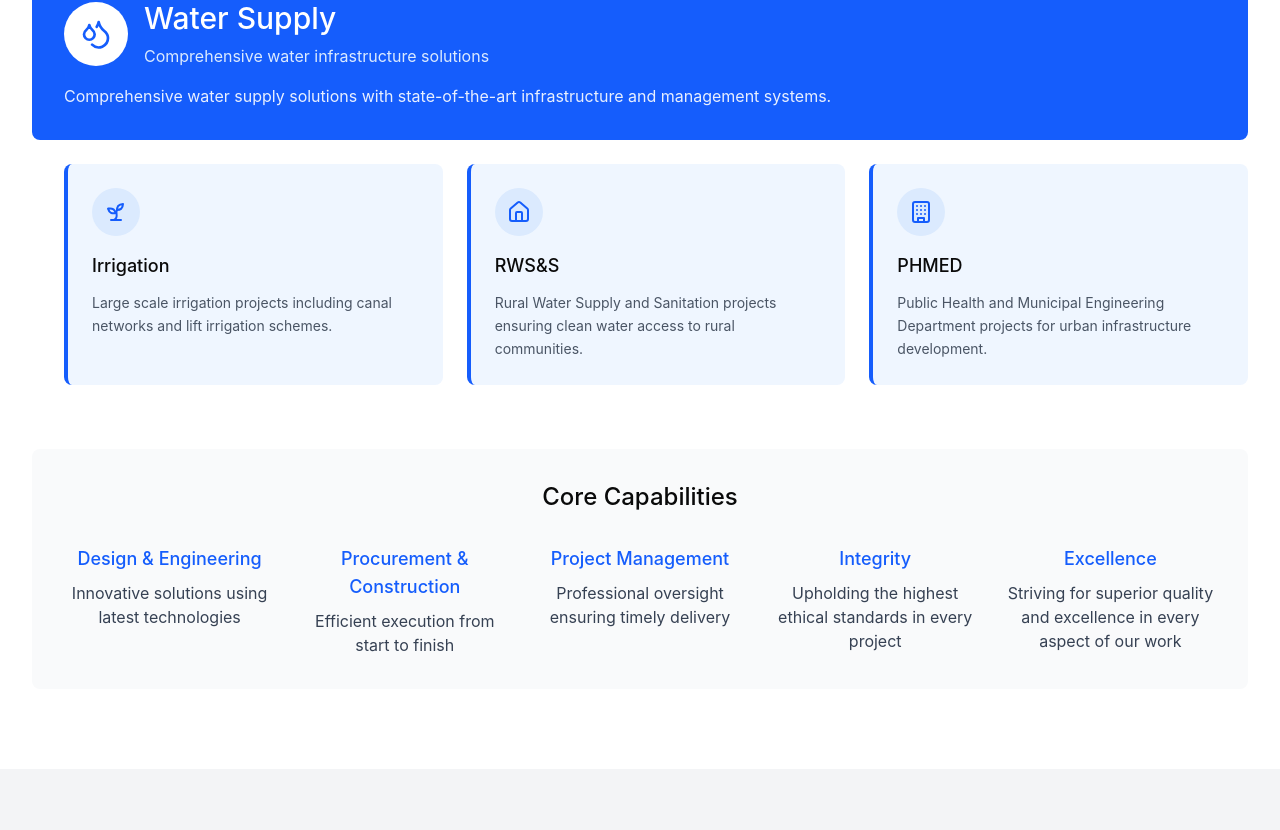
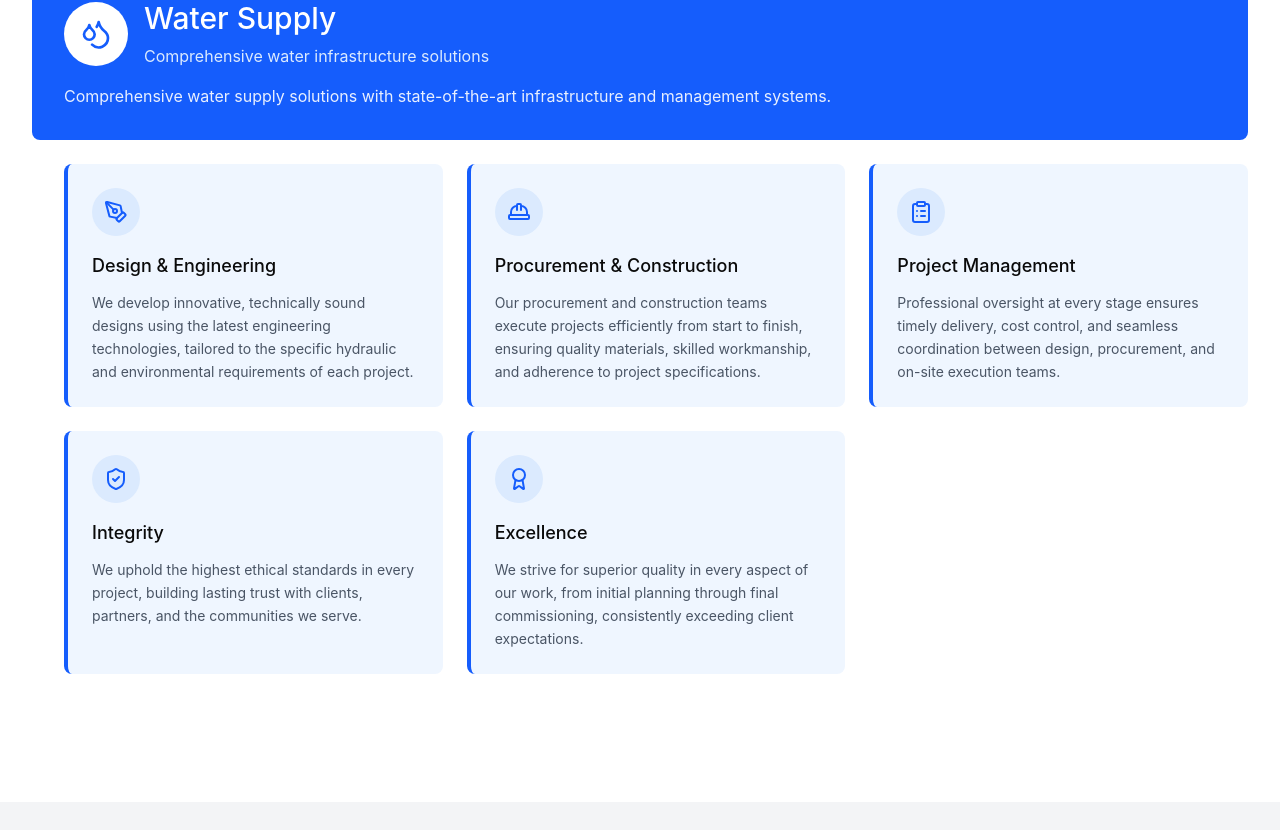
Before and after one commit to Vamsi-054/krishnaenterprises, a React (Vite) app: page / in a window 1280 px wide. Shown: the part 2470-3300 px from the top of the page. Built offline with nearby package versions, Linux system fonts and the light colour scheme.

Commit message:
Refactor Services component with updated icons and layout
Updated service icons and descriptions for clarity and relevance. Adjusted layout for better presentation of core capabilities.

```diff
--- a/src/app/components/Services.tsx
+++ b/src/app/components/Services.tsx
@@ -1,4 +1,4 @@
-import { Droplets, Sprout, Home, Building } from 'lucide-react';
+import { Droplets, PenTool, HardHat, ClipboardList, ShieldCheck, Award } from 'lucide-react';
 
 export function Services() {
   return (
@@ -29,63 +29,56 @@ export function Services() {
             </p>
           </div>
 
-          {/* Water Supply Subcategories */}
-          <div className="grid md:grid-cols-3 gap-6 pl-8">
+          {/* Core Capabilities as Water Supply Subcategories */}
+          <div className="grid md:grid-cols-2 lg:grid-cols-3 gap-6 pl-8">
             <div className="bg-blue-50 rounded-lg p-6 hover:shadow-lg transition-shadow duration-300 border-l-4 border-blue-600">
               <div className="inline-flex items-center justify-center w-12 h-12 rounded-full bg-blue-100 mb-4">
-                <Sprout className="w-6 h-6 text-blue-600" />
+                <PenTool className="w-6 h-6 text-blue-600" />
               </div>
-              <h4 className="text-lg mb-3">Irrigation</h4>
+              <h4 className="text-lg mb-3">Design & Engineering</h4>
               <p className="text-gray-600 text-sm leading-relaxed">
-                Large scale irrigation projects including canal networks and lift irrigation schemes.
+                We develop innovative, technically sound designs using the latest engineering technologies, tailored to the specific hydraulic and environmental requirements of each project.
               </p>
             </div>
 
             <div className="bg-blue-50 rounded-lg p-6 hover:shadow-lg transition-shadow duration-300 border-l-4 border-blue-600">
               <div className="inline-flex items-center justify-center w-12 h-12 rounded-full bg-blue-100 mb-4">
-                <Home className="w-6 h-6 text-blue-600" />
+                <HardHat className="w-6 h-6 text-blue-600" />
               </div>
-              <h4 className="text-lg mb-3">RWS&S</h4>
+              <h4 className="text-lg mb-3">Procurement & Construction</h4>
               <p className="text-gray-600 text-sm leading-relaxed">
-                Rural Water Supply and Sanitation projects ensuring clean water access to rural communities.
+                Our procurement and construction teams execute projects efficiently from start to finish, ensuring quality materials, skilled workmanship, and adherence to project specifications.
               </p>
             </div>
 
             <div className="bg-blue-50 rounded-lg p-6 hover:shadow-lg transition-shadow duration-300 border-l-4 border-blue-600">
               <div className="inline-flex items-center justify-center w-12 h-12 rounded-full bg-blue-100 mb-4">
-                <Building className="w-6 h-6 text-blue-600" />
+                <ClipboardList className="w-6 h-6 text-blue-600" />
               </div>
-              <h4 className="text-lg mb-3">PHMED</h4>
+              <h4 className="text-lg mb-3">Project Management</h4>
               <p className="text-gray-600 text-sm leading-relaxed">
-                Public Health and Municipal Engineering Department projects for urban infrastructure development.
+                Professional oversight at every stage ensures timely delivery, cost control, and seamless coordination between design, procurement, and on-site execution teams.
               </p>
             </div>
-          </div>
-        </div>
 
-        {/* Core Capabilities */}
-        <div className="mt-16 bg-gray-50 rounded-lg p-8">
-          <h3 className="text-2xl text-center mb-8">Core Capabilities</h3>
-          <div className="grid md:grid-cols-2 lg:grid-cols-5 gap-6">
-            <div className="text-center">
-              <h4 className="text-lg mb-2 text-blue-600">Design & Engineering</h4>
-              <p className="text-gray-700">Innovative solutions using latest technologies</p>
+            <div className="bg-blue-50 rounded-lg p-6 hover:shadow-lg transition-shadow duration-300 border-l-4 border-blue-600">
+              <div className="inline-flex items-center justify-center w-12 h-12 rounded-full bg-blue-100 mb-4">
+                <ShieldCheck className="w-6 h-6 text-blue-600" />
+              </div>
+              <h4 className="text-lg mb-3">Integrity</h4>
+              <p className="text-gray-600 text-sm leading-relaxed">
+                We uphold the highest ethical standards in every project, building lasting trust with clients, partners, and the communities we serve.
+              </p>
             </div>
-            <div className="text-center">
-              <h4 className="text-lg mb-2 text-blue-600">Procurement & Construction</h4>
-              <p className="text-gray-700">Efficient execution from start to finish</p>
-            </div>
-            <div className="text-center">
-              <h4 className="text-lg mb-2 text-blue-600">Project Management</h4>
-              <p className="text-gray-700">Professional oversight ensuring timely delivery</p>
-            </div>
-            <div className="text-center">
-              <h4 className="text-lg mb-2 text-blue-600">Integrity</h4>
-              <p className="text-gray-700">Upholding the highest ethical standards in every project</p>
-            </div>
-            <div className="text-center">
-              <h4 className="text-lg mb-2 text-blue-600">Excellence</h4>
-              <p className="text-gray-700">Striving for superior quality and excellence in every aspect of our work</p>
+
+            <div className="bg-blue-50 rounded-lg p-6 hover:shadow-lg transition-shadow duration-300 border-l-4 border-blue-600">
+              <div className="inline-flex items-center justify-center w-12 h-12 rounded-full bg-blue-100 mb-4">
+                <Award className="w-6 h-6 text-blue-600" />
+              </div>
+              <h4 className="text-lg mb-3">Excellence</h4>
+              <p className="text-gray-600 text-sm leading-relaxed">
+                We strive for superior quality in every aspect of our work, from initial planning through final commissioning, consistently exceeding client expectations.
+              </p>
             </div>
           </div>
         </div>
```
